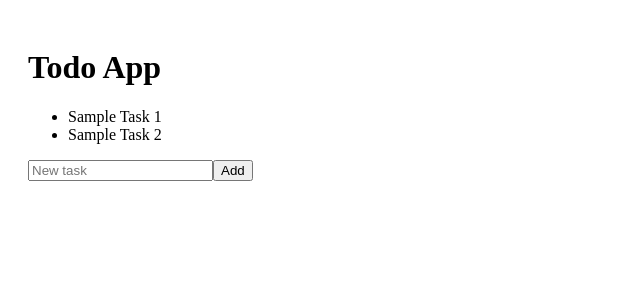
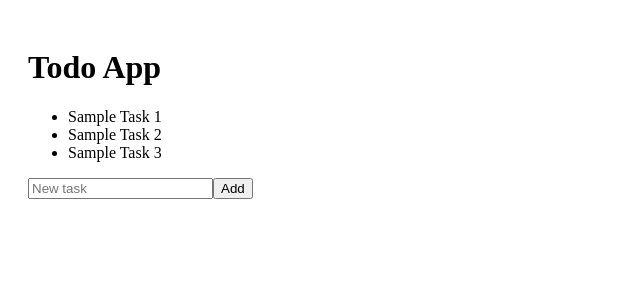
Before and after one commit to DominicPrince2003/todo-app-devops, a Next.js app in the folder frontend/: page / in a window 1280 px wide. Shown: the top 300 px of the page, without its empty margins (0-640 px from the left). Built offline with nearby package versions, Linux system fonts and the light colour scheme.

Commit message:
new change

```diff
--- a/frontend/pages/index.js
+++ b/frontend/pages/index.js
@@ -4,6 +4,7 @@ export default function Home() {
   const [tasks, setTasks] = useState([
     { task: "Sample Task 1" },
     { task: "Sample Task 2" },
+    { task: "Sample Task 3" },
   ]);
   const [newTask, setNewTask] = useState("");
 
```
